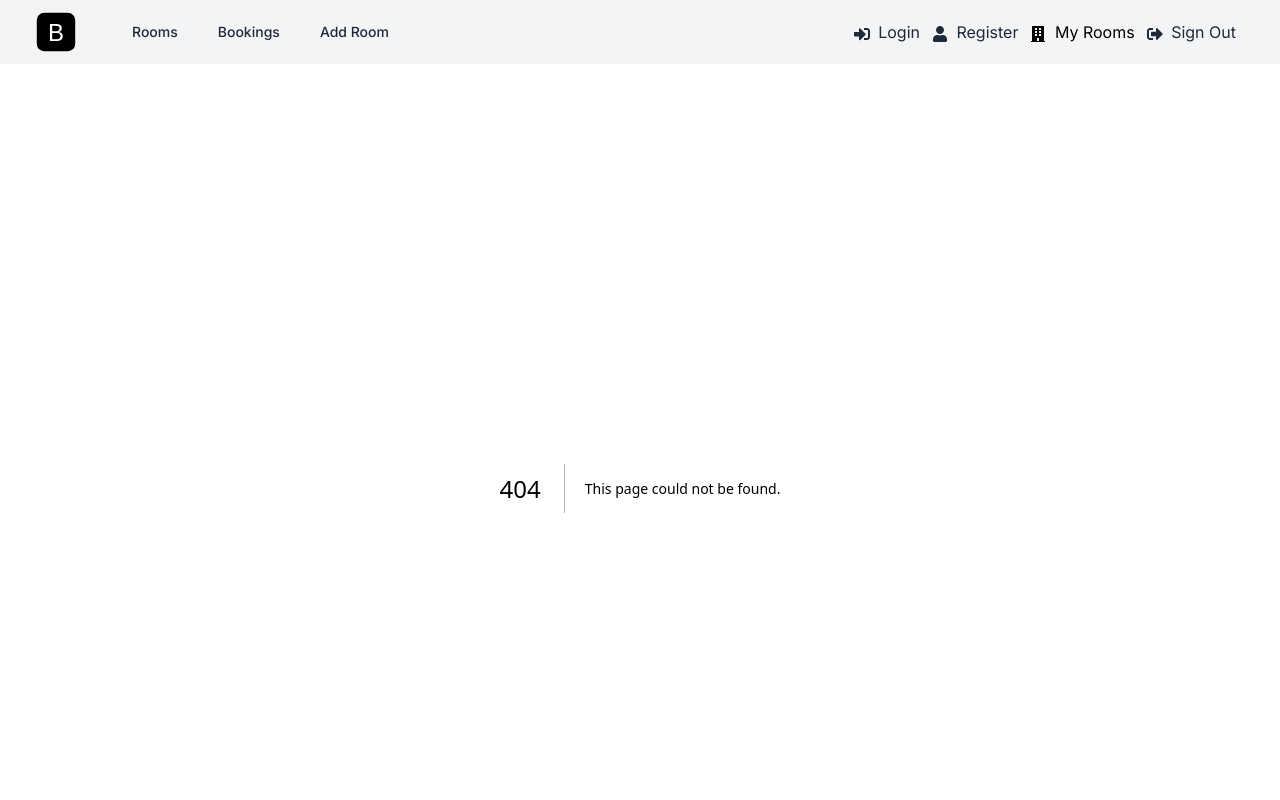
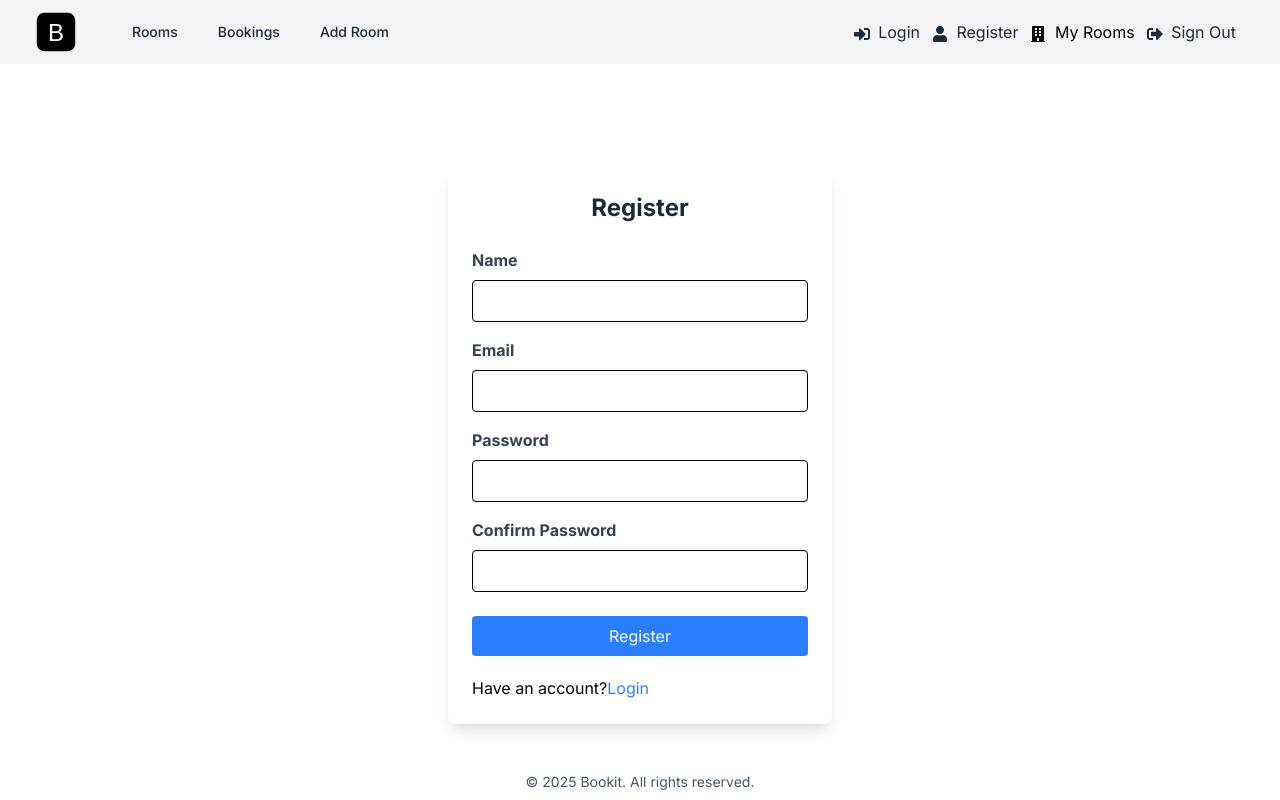
Before and after one commit to Mohamadi12/book_appwrite, a Next.js app: page /register in a window 1280 px wide. Before the commit this address had no page. Shown: the top 800 px of the page. Built offline with nearby package versions, Linux system fonts and the light colour scheme.

Commit message:
Login & Register Pages/Forms and Middleware in Next.js

```diff
--- /dev/null
+++ b/app/bookings/page.jsx
@@ -0,0 +1,9 @@
+import React from 'react'
+
+const BookingsPage = () => {
+  return (
+    <div>BookingsPage</div>
+  )
+}
+
+export default BookingsPage
--- /dev/null
+++ b/app/login/page.jsx
@@ -0,0 +1,67 @@
+import Link from "next/link";
+
+const LoginPage = () => {
+  return (
+    <div className="flex items-center justify-center">
+      <div className="bg-white shadow-lg rounded-lg p-6 w-full max-w-sm mt-20">
+        <form>
+          <h2 className="text-2xl font-bold text-center text-gray-800 mb-6">
+            Login
+          </h2>
+
+          <div className="mb-4">
+            <label
+              htmlFor="email"
+              className="block text-gray-700 font-bold mb-2"
+            >
+              Email
+            </label>
+            <input
+              type="email"
+              id="email"
+              name="email"
+              className="border rounded w-full py-2 px-3"
+              autoComplete="email"
+              required
+            />
+          </div>
+
+          <div className="mb-6">
+            <label
+              htmlFor="password"
+              className="block text-gray-700 font-bold mb-2"
+            >
+              Password
+            </label>
+            <input
+              type="password"
+              id="password"
+              name="password"
+              className="border rounded w-full py-2 px-3"
+              autoComplete="password"
+              required
+            />
+          </div>
+
+          <div className="flex flex-col gap-5">
+            <button
+              type="submit"
+              className="bg-blue-500 text-white px-4 py-2 rounded hover:bg-blue-700"
+            >
+              Login
+            </button>
+
+            <p>
+              No account?
+              <Link href="/register" className="text-blue-500">
+                Register
+              </Link>
+            </p>
+          </div>
+        </form>
+      </div>
+    </div>
+  );
+};
+
+export default LoginPage;
--- /dev/null
+++ b/app/register/page.jsx
@@ -0,0 +1,101 @@
+import Link from "next/link";
+
+const RegisterPage = () => {
+  return (
+    <div className="flex items-center justify-center">
+      <div className="bg-white shadow-lg rounded-lg p-6 w-full max-w-sm mt-20">
+        <form>
+          <h2 className="text-2xl font-bold text-center text-gray-800 mb-6">
+            Register
+          </h2>
+
+          <div className="mb-4">
+            <label
+              htmlFor="name"
+              className="block text-gray-700 font-bold mb-2"
+            >
+              Name
+            </label>
+            <input
+              type="text"
+              id="name"
+              name="name"
+              className="border rounded w-full py-2 px-3"
+              autoComplete="name"
+              required
+            />
+          </div>
+
+          <div className="mb-4">
+            <label
+              htmlFor="email"
+              className="block text-gray-700 font-bold mb-2"
+            >
+              Email
+            </label>
+            <input
+              type="email"
+              id="email"
+              name="email"
+              className="border rounded w-full py-2 px-3"
+              autoComplete="email"
+              required
+            />
+          </div>
+
+          <div className="mb-4">
+            <label
+              htmlFor="password"
+              className="block text-gray-700 font-bold mb-2"
+            >
+              Password
+            </label>
+            <input
+              type="password"
+              id="password"
+              name="password"
+              className="border rounded w-full py-2 px-3"
+              required
+              autoComplete="password"
+            />
+          </div>
+
+          <div className="mb-6">
+            <label
+              htmlFor="confirm-password"
+              className="block text-gray-700 font-bold mb-2"
+            >
+              Confirm Password
+            </label>
+            <input
+              type="password"
+              id="confirm-password"
+              name="confirm-password"
+              className="border rounded w-full py-2 px-3"
+              autoComplete="confirm-password"
+              required
+            />
+          </div>
+
+          <div className="flex flex-col gap-5">
+            <button
+              type="submit"
+              className="bg-blue-500 text-white px-4 py-2 rounded hover:bg-blue-700"
+            >
+              Register
+            </button>
+
+            <p>
+              Have an account?
+              <Link href="/login" className="text-blue-500">
+                Login
+              </Link>
+            </p>
+          </div>
+        </form>
+      </div>
+    </div>
+  );
+};
+
+export default RegisterPage;
--- a/components/Header.jsx
+++ b/components/Header.jsx
@@ -27,13 +27,13 @@
                 </Link>
                 {/* <!-- Logged In Only --> */}
                 <Link
-                  href="/bookings.html"
+                  href="/bookings"
                   className="rounded-md px-3 py-2 text-sm font-medium text-gray-800 hover:bg-gray-700 hover:text-white"
                 >
                   Bookings
                 </Link>
                 <Link
-                  href="/add-room.html"
+                  href="/rooms/add"
                   className="rounded-md px-3 py-2 text-sm font-medium text-gray-800 hover:bg-gray-700 hover:text-white"
                 >
                   Add Room
@@ -46,25 +46,25 @@
             <div className="ml-4 flex items-center md:ml-6">
               {/* <!-- Logged Out Only --> */}
               <Link
-                href="login.html"
+                href="/login"
                 className="mr-3 text-gray-800 hover:text-gray-600"
               >
-                <FaSignInAlt className="inline mr-1"/> Login
+                <FaSignInAlt className="inline mr-1" /> Login
               </Link>
               <Link
-                href="register.html"
+                href="/register"
                 className="mr-3 text-gray-800 hover:text-gray-600"
               >
-                <FaUser className="inline mr-1"/> Register
+                <FaUser className="inline mr-1" /> Register
               </Link>
-              <Link href="my-rooms.html">
-                <FaBuilding className="inline mr-1"/> My Rooms
+              <Link href="/rooms/my">
+                <FaBuilding className="inline mr-1" /> My Rooms
               </Link>
               <Link
-                href="login.html"
+                href="/login"
                 className="mx-3 text-gray-800 hover:text-gray-600"
               >
-                <FaSignOutAlt className="inline mr-1"/> Sign Out
+                <FaSignOutAlt className="inline mr-1" /> Sign Out
               </Link>
             </div>
           </div>
@@ -82,13 +82,13 @@
           </Link>
           {/* <!-- Logged In Only --> */}
           <Link
-            href="/bookings.html"
+            href="/bookings"
             className="block rounded-md px-3 py-2 text-base font-medium text-gray-800 hover:bg-gray-700 hover:text-white"
           >
             Bookings
           </Link>
           <Link
-            href="/add-room.html"
+            href="/rooms/add"
             className="block rounded-md px-3 py-2 text-base font-medium text-gray-800 hover:bg-gray-700 hover:text-white"
           >
             Add Room
--- /dev/null
+++ b/middleware.js
@@ -0,0 +1,15 @@
+import { NextResponse } from "next/server"
+
+export async function middleware(request) {
+    const isAuthenticated = false;
+
+    if(!isAuthenticated) {
+        // Redirect to the login page if the user is not authenticated
+        return NextResponse.redirect(new URL('/login', request.url));
+    }
+    return NextResponse.next()
+}
+
+export const config = {
+    matcher: ['/bookings']
+}
```
